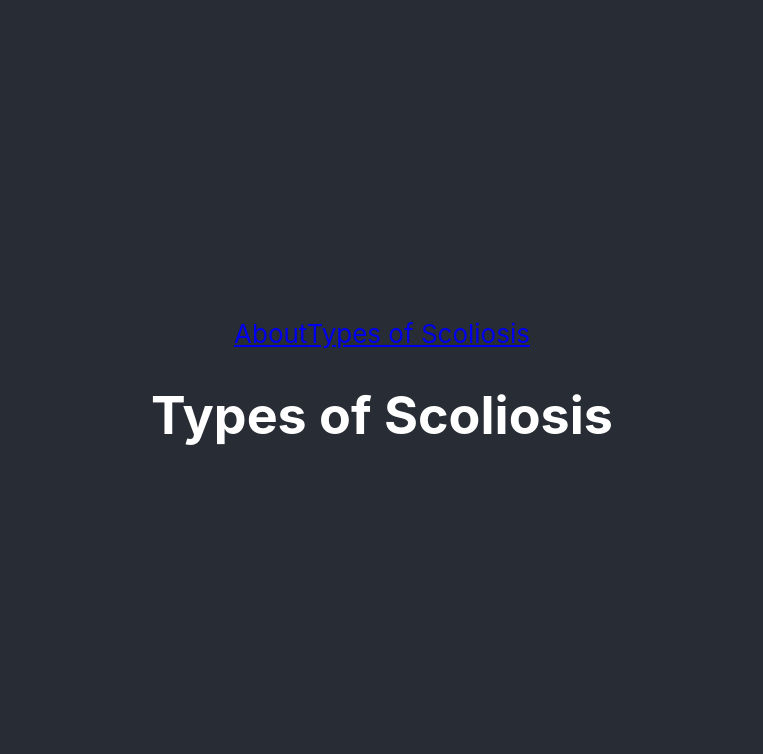
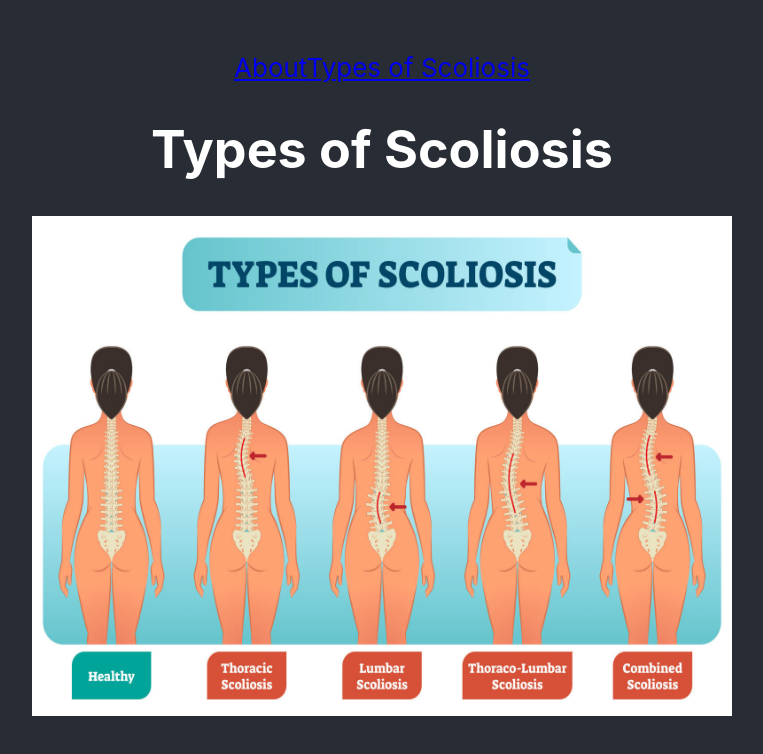
Before and after one commit to YoshiMejia/scoliosis-SPA, a React (Create React App) app: page /types in a window 1280 px wide. Shown: the top 754 px of the page, without its empty margins (258-1021 px from the left). Built offline with nearby package versions, Linux system fonts and the light colour scheme.

Commit message:
rendering image of curves

```diff
--- a/src/containers/TypesContainer.js
+++ b/src/containers/TypesContainer.js
@@ -1,14 +1,16 @@
+import types_of_scoly from '../types_of_scoly.jpeg';
 
 export const TypesContainer = () => {
 
     return(
         <div id="types-container">
             <h1>Types of Scoliosis</h1>
+            {<img src={types_of_scoly} alt="types_of_scoliosis" className='type_pic'/>}
             <p>
 
             </p>
                   {/*
-                  container will hold Types.js which will be components of data holding info on S curve, C curve, etc.
+                  container will hold Types.js which will be components of data holding info on each curve in the photo.
                   onClick of each link, an info box will open up and hold more info on each curve. there will be links to the excercises for each Type.
 
                   */}
```
